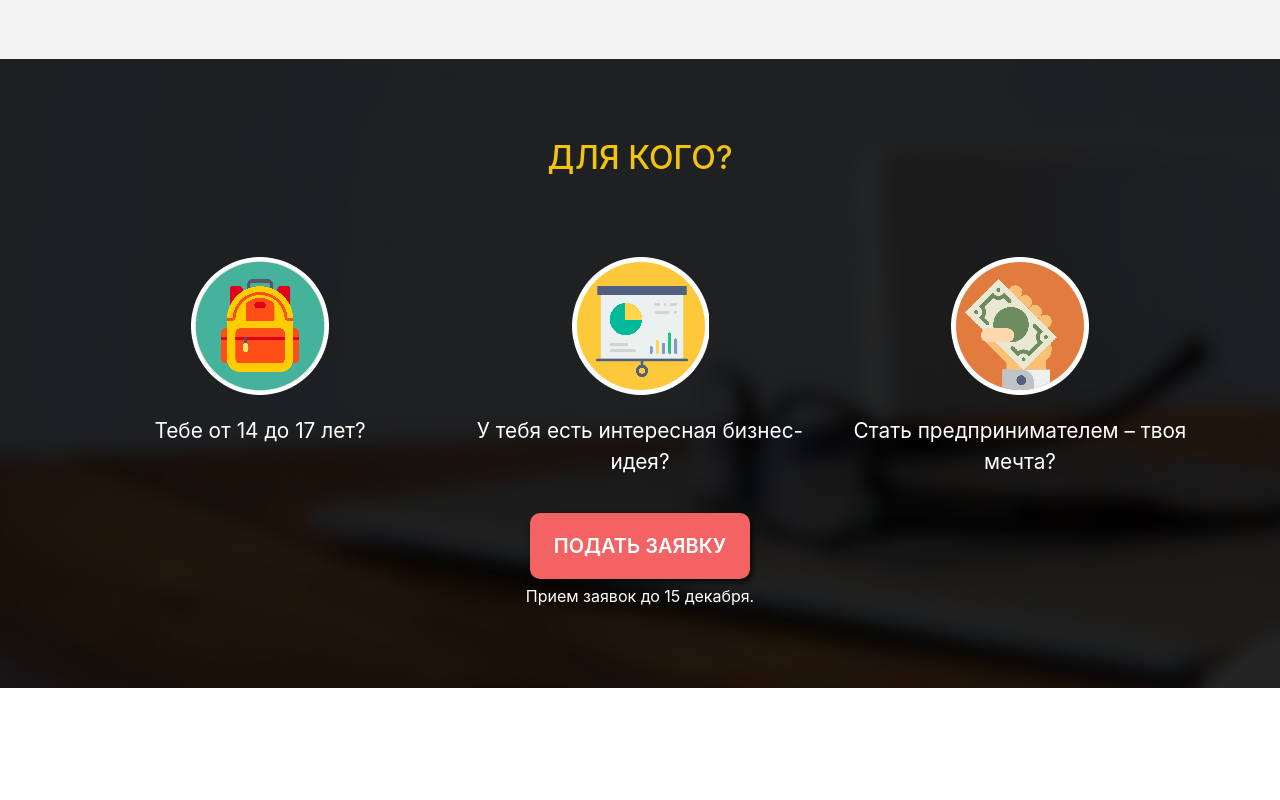
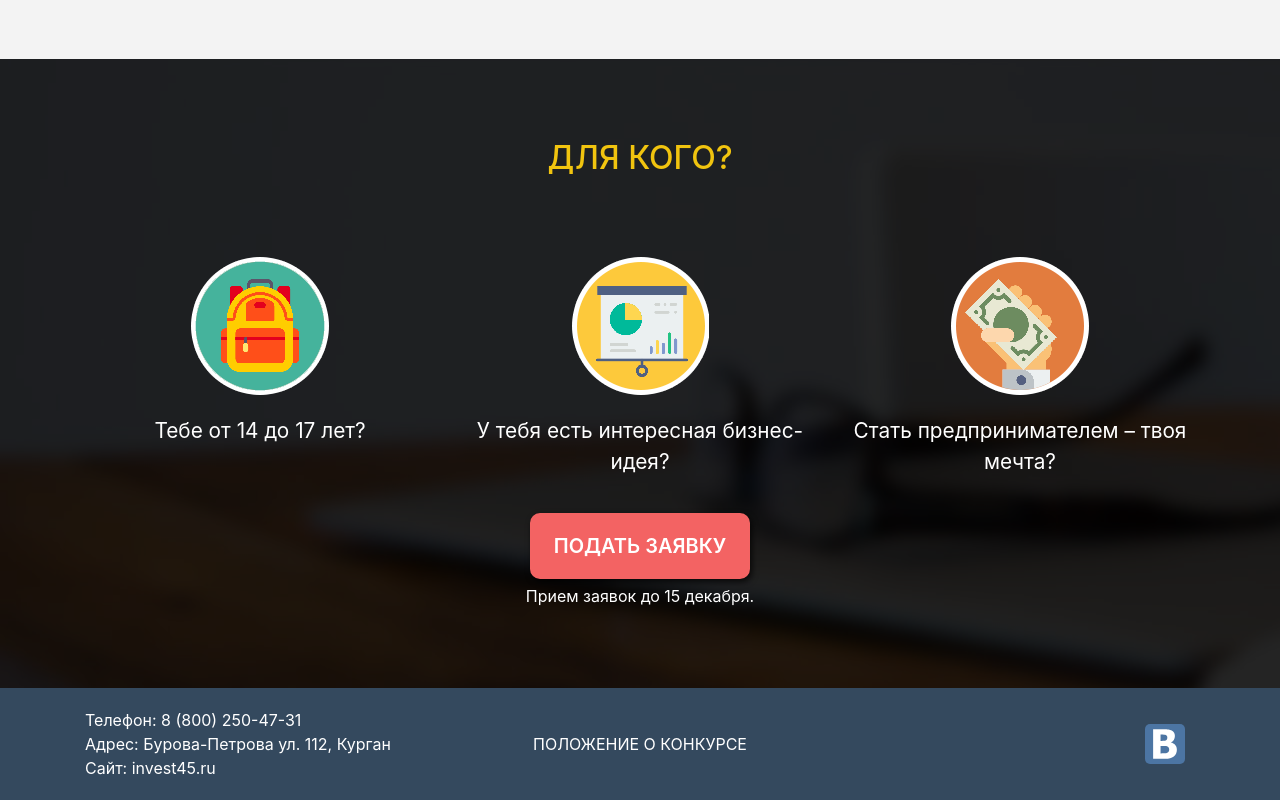
Before and after one commit to AlexeyStrekozov/-businessSchool, a plain HTML site: page index.html in a window 1280 px wide. Shown: the part 1642-2442 px from the top of the page. Before the commit the page ends 2330 px from the top, so only its background shows below. Drawn offline with nearby package versions, Linux system fonts and the light colour scheme.

Commit message:
Все блоки готовы (нужно добавить отправку письма)

```diff
--- a/css/style.css
+++ b/css/style.css
@@ -1,6 +1,13 @@
 h2 {
     text-align: center;
     color: #6d6d6d;
+}
+.all-link {
+  color: #fff;
+  transition: 0.3s;
+}
+.all-link:hover {
+  color: #f36363;
 }
 /* main */
 .main {
@@ -61,7 +68,7 @@ h2 {
 .nav {
     background-color: #34495e;
 }
-.nav-logo {margin-top: 20px;}
+.nav-logo {margin-top: 20px; cursor: pointer;}
 .nav-logo>img {
     width: 100%;
 }
@@ -146,6 +153,11 @@ h2 {
     box-shadow: 2px 3px 6px 0px rgba(0,0,0,0.75);
     padding: 16px 22px;
 }
+.forWhom-button-btn:hover {
+  background-color: rgba(195, 147, 103, 1);
+  border-color: rgba(195, 147, 103, 1);
+  color: #fff;
+}
 /* forWhom */
 
 /* competition */
@@ -163,6 +175,22 @@ h2 {
     margin-top: 40px;
 }
 /* competition */
+
+/* footer */
+.footer {
+  padding: 20px;
+  background-color: #34495e;
+}
+.footer-feedback {
+  color: #fff;
+}
+
+.footer-social>a>img {
+  width: 40px;
+  margin: 10px;
+}
+
+/* footer */
 
 /* popUp */
 .popUp {
--- a/index.html
+++ b/index.html
@@ -29,7 +29,7 @@
     <section class="nav">
         <div class="container">
             <div class="nav-logo col-4"><img src="img/Logo_BIKOhoriz.png" alt=""></div>
-            <div class="nav-bar"><ul class="justify-content-end"><li class="link1">КОНКУРС</li><li class="link2">ДЛЯ КОГО?</li><li class="navRequest">Подать заявку</li></ul></div>
+            <div class="nav-bar"><ul class="justify-content-end"><li class="link1 all-link">КОНКУРС</li><li class="link2 all-link">ДЛЯ КОГО?</li><li class="navRequest all-link">Подать заявку</li></ul></div>
         </div>
     </section>
     <section class="advantages">
@@ -182,6 +182,25 @@
         </div>
       </div>
     </section>
+    <footer class="footer">
+      <div class="container">
+        <div class="row">
+          <div class="footer-feedback col-4 align-middle align-items-center">
+            <div class="footer-feedback-nubmer">
+              <span>Телефон:</span> <a class="all-link" href="tel:88002504731">8 (800) 250-47-31</a>
+            </div>
+            <div class="footer-feedback-address">
+              <span>Адрес:</span> Бурова-Петрова ул. 112, Курган
+            </div>
+            <div class="footer-feedback-address">
+              <span>Сайт:</span> <a class="all-link" href="http://www.invest45.ru/" target="_blank">invest45.ru</a>
+            </div>
+          </div>
+          <div class="footer-position d-flex align-items-center justify-content-center col-4"> <a class="all-link" href="link/polozhenie_o_konkurse.docx" target="_blank">ПОЛОЖЕНИЕ О КОНКУРСЕ</a></div>
+          <div class="footer-social col-4 d-flex align-items-center justify-content-end"><a href="https://vk.com/fond_45" target="_blank"><img src="img/vk.svg"></a></div>
+        </div>
+      </div>
+    </footer>
     <script src="js/jquery-3.4.1.min.js" charset="utf-8"></script>
     <script src="js/script.js" charset="utf-8"></script>
 </body>
--- a/js/script.js
+++ b/js/script.js
@@ -1,9 +1,10 @@
 openPopUp($('.clickRequest'));
 openPopUp($('.forWhom-button-btn'));
 openPopUp($('.navRequest'));
-scrollSlow($("#buttonAdvantages"), $('.advantages'));
+scrollSlow($("#buttonAdvantages"), $('.nav'));
 scrollSlow($(".link2"), $(".forWhom"));
 scrollSlow($(".link1"), $(".advantages"));
+scrollSlow($(".nav-logo"), $("html"));
 
 var navTop = $(".advantages").offset();
 
@@ -25,7 +26,6 @@ function scrollSlow(element, elementScroll){
   });
 }
 // function
-
   $(window).scroll(function(){                              // отслеживаем событие
     if ($(window).scrollTop() >= navTop['top']) {
       console.log(100);
```
Also changed, not shown: img/invest.png (added), img/vk.svg (added), 1 other file.
